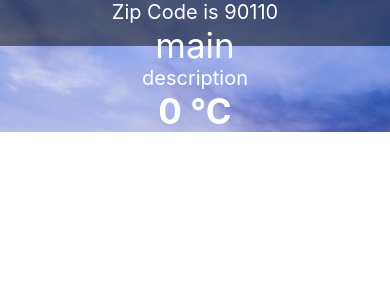
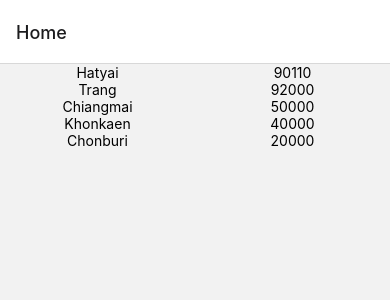
Before and after one commit to Pxs19/3SA04, a React Native app: screen /Home in a window 390 px wide. Shown: the top 300 px of the page. Built offline with nearby package versions, Linux system fonts and the light colour scheme; no server answers.

Commit message:
Part 5: Router

```diff
--- a/App.js
+++ b/App.js
@@ -1,9 +1,15 @@
-import { StatusBar } from 'expo-status-bar';
+// import { StatusBar } from 'expo-status-bar';
 import React from 'react';
-import { StyleSheet, Text, View } from 'react-native';
-import Weather from './components/Weather';
-import Constants from 'expo-constants';
+// import { StyleSheet, Text, View } from 'react-native';
+// import Weather from './components/Weather';
+// import Constants from 'expo-constants';
 
+import { NavigationContainer } from '@react-navigation/native';
+import { createStackNavigator } from '@react-navigation/stack';
+import ZipCodeScreen from './screen/ZipCodeScreen';
+import WeatherScreen from './screen/WeatherScreen';
+
+const Stack = createStackNavigator();
 
 
 export default function App() {
@@ -11,20 +17,28 @@
     console.log("Hello from console")
   }
   return (
-    <View style={styles.container}>
-      <Weather zipCode = "90110"/>
-      <StatusBar style="auto" />
-    </View>
+    // <View style={styles.container}>
+    //   <Weather zipCode = "90110"/>
+    //   <StatusBar style="auto" />
+    // </View>
+
+
+    <NavigationContainer>
+      <Stack.Navigator>
+        <Stack.Screen name="Home" component={ZipCodeScreen} />
+        <Stack.Screen name="Weather" component={WeatherScreen} />
+      </Stack.Navigator>
+    </NavigationContainer>
   );
 }
 
 
-const styles = StyleSheet.create({
-  container: {
-    // flex: 1,
-    // backgroundColor: '#fff',
-    // alignItems: 'center',
-    // justifyContent: 'center',
-    paddingTop: Constants.statusBarHeight,
-  },
-});
+// const styles = StyleSheet.create({
+//   container: {
+//     flex: 1,
+//     backgroundColor: '#fff',
+//     alignItems: 'center',
+//     justifyContent: 'center',
+//     paddingTop: Constants.statusBarHeight,
+//   },
+// });
--- a/babel.config.js
+++ b/babel.config.js
@@ -2,5 +2,6 @@
   api.cache(true);
   return {
     presets: ['babel-preset-expo'],
+    plugins: ['react-native-reanimated/plugin'],
   };
 };
--- /dev/null
+++ b/screen/WeatherScreen.js
@@ -0,0 +1,14 @@
+import React from 'react'
+import { View } from 'react-native'
+import Weather from '../components/Weather'
+
+
+
+export default function WeatherScreen({route}) {
+
+    return (
+        <View>
+            <Weather zipCode = {route.params.zipCode} />
+        </View>
+    )
+}
--- /dev/null
+++ b/screen/ZipCodeScreen.js
@@ -0,0 +1,68 @@
+import React from 'react'
+import { FlatList, View, Text, StyleSheet, TouchableHighlight } from 'react-native'
+import { useNavigation } from '@react-navigation/native'
+
+
+
+const availableZipItems = [
+    { place: 'Hatyai', code: '90110' },
+    { place: 'Trang', code: '92000' },
+    { place: 'Chiangmai', code: '50000' },
+    { place: 'Khonkaen', code: '40000' },
+    { place: 'Chonburi', code: '20000' },
+]
+
+
+const ZipItem = ({ place, code, navigation}) => (
+    <TouchableHighlight onPress={() => {
+        navigation.navigate('Weather', {zipCode: code})
+    }}>
+        <View style={style.zipItem}>
+            <Text style={style.zipPlace}>{place}</Text>
+            <Text style={style.zipPlace}>{code}</Text>
+        </View>
+    </TouchableHighlight>
+
+
+
+)
+export default function ZipCodeScreen() {
+
+    const navigation = useNavigation()
+    return (
+
+
+        <FlatList
+            data={availableZipItems}
+            keyExtractor={item => item.code}
+            renderItem={({ item }) => <ZipItem {...item} navigation = {navigation}/>}
+
+
+        />
+
+
+    )
+}
+
+const style = StyleSheet.create({
+
+    zipItem: {
+        flex: 1,
+        flexDirection: 'row',
+        justifyContent: 'space-evenly',
+
+    },
+
+    zipPlace: {
+        flex: 1,
+        textAlign: 'center'
+
+    },
+
+    zipCode: {
+        flex: 1,
+        textAlign: 'center'
+
+    }
+
+})
```
Also changed, not shown: package.json (+8 -1 lines), 1 other file (tests, documents, lock files or other folders).
